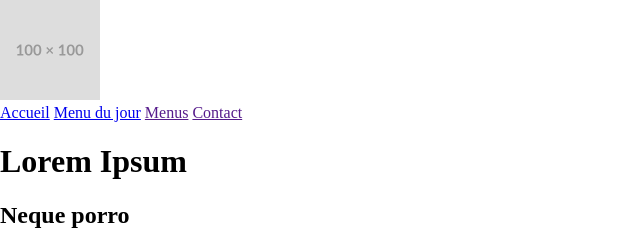
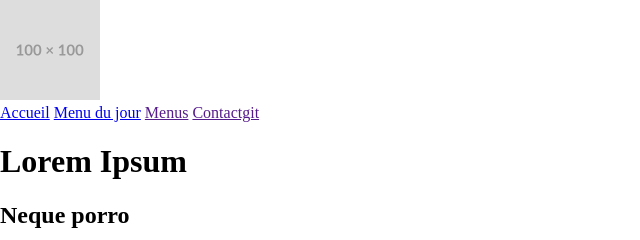
Before and after one commit to Arashika-dev/dwwm-git-02-collaboratif, a plain HTML site: page index.html in a window 1280 px wide. Shown: the top 240 px of the page, 0-640 px from the left. Drawn offline with Linux system fonts and the light colour scheme.

```diff
--- a/index.html
+++ b/index.html
@@ -15,7 +15,7 @@
             <a href="#header">Accueil</a>
             <a href="#aside">Menu du jour</a>
             <a href="">Menus</a>
-            <a href="">Contact</a>
+            <a href="">Contactgit </a>
         </nav>
     </header>
     <main>
```
Also changed, not shown: main.css (added).
